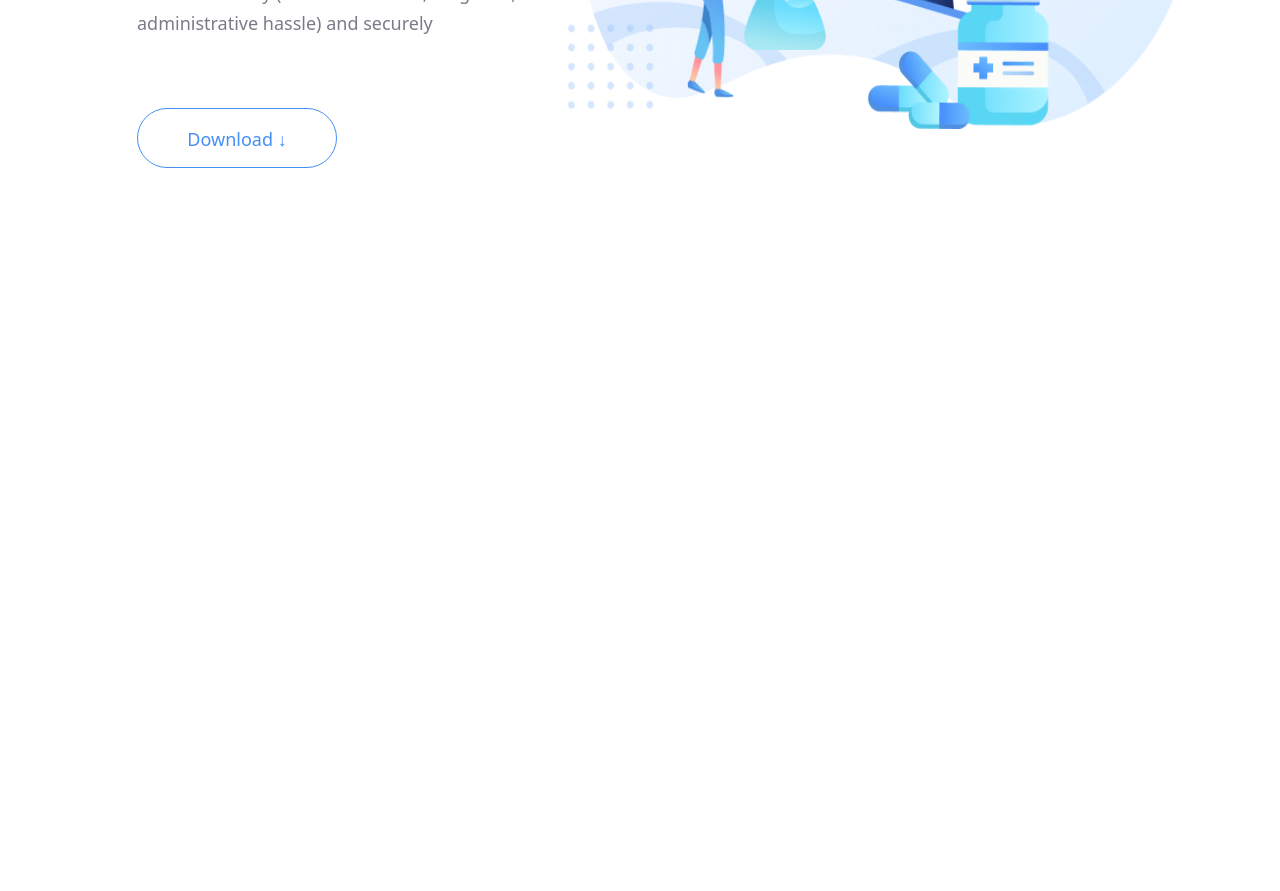
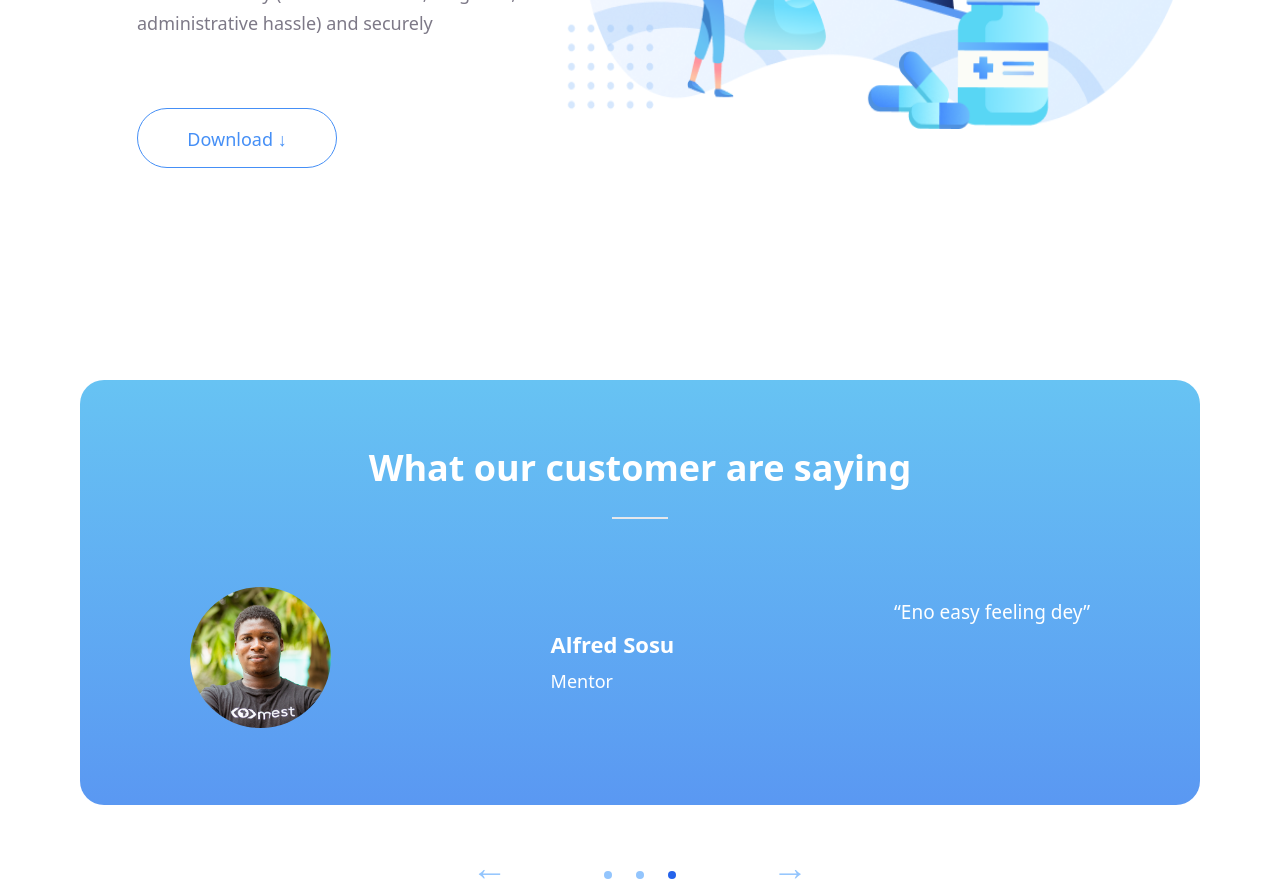
Before and after one commit to richardayikwei/Trafalgar-react, a React (Vite) app: page / in a window 1280 px wide. Shown: the part 3260-4151 px from the top of the page. Before the commit the page ends 3429 px from the top, so only its background shows below. Built offline with nearby package versions, Linux system fonts and the light colour scheme.

Commit message:
profile tablet view edit

```diff
--- a/src/App.tsx
+++ b/src/App.tsx
@@ -94,7 +94,7 @@ function App() {
           widthTitle="max-w-[254px]"
         />
       ))}
-      {/* <Profile /> */}
+      <Profile />
       {/* <section className="md:mt-[216px] container mx-auto">
         <div className="mx-auto text-center flex flex-col md:w-[462px] md:h-[84px] mt-24">
           <h1 className="text-[36px] font-bold leading-[56px]">
--- a/src/components/Profile.tsx
+++ b/src/components/Profile.tsx
@@ -37,10 +37,10 @@ const Profile = () => {
   return (
     <section className="container mx-auto hidden md:flex">
       <div
-        className="container items-center mx-auto flex flex-col mt-[251px] md:w-[1219.58px] md:h-[502px] bg-no-repeat bg-left"
+        className="container items-center mx-auto flex flex-col mt-[251px] max-w-[1219.58px] md:h-[502px] bg-no-repeat bg-left"
         // style={{ backgroundImage: `url(${assets.bgimages.element})` }}
       >
-        <div className="bg-gradient-to-b from-[#67C3F3] to-[#5A98F2] rounded-[24px] md:w-[1120px] md:h-[425px]">
+        <div className="bg-gradient-to-b from-[#67C3F3] to-[#5A98F2] rounded-[24px] md::w-[768px] lg:w-[1120px] md:h-[425px]">
           <div
             className="flex justify-center bg-no-repeat bg-right-top"
             // style={{ backgroundImage: `url(${assets.bgimages.element})` }}
@@ -54,17 +54,17 @@ const Profile = () => {
             <p className="border-b-2 w-[56px]"></p>
           </div>
 
-          <div className="flex md:flex-row flex-col items-center mt-[68px]">
+          <div className="flex md:flex-row flex-col items-center justify-around mt-[68px]">
             <div className="">
               <img
                 src={nextProfile.headshot}
                 alt="headshot"
-                className=" flex w-[141px] rounded-full md:ml-[118px]"
+                className=" flex w-[141px] rounded-full "
               />
             </div>
 
-            <div className="flex flex-col md:ml-[29px]">
-              <h1 className="text-white text-[22px] leading-[48px] font-bold md:h-[48px] md:w-[184px]">
+            <div className="flex flex-col ">
+              <h1 className="text-white text-[22px] leading-[48px] font-bold md:h-[48px] max-w-[184px]">
                 {nextProfile.name}
               </h1>
               <p className="text-white text-[18px] font-[400]">
@@ -72,13 +72,13 @@ const Profile = () => {
               </p>
             </div>
 
-            <div className="flex md:ml-[110px] font-[400px] text-white text-[19px] md:w-[420px] md:h-[120px]">
+            <div className="flex  font-[400px] text-white text-[19px] max-w-[420px] md:h-[120px]">
               <p>{nextProfile.summary}</p>
             </div>
           </div>
         </div>
 
-        <div className="container mx-auto mt-[42px] flex flex-row justify-between md:w-[336.43px]">
+        <div className="container mx-auto mt-[42px] flex flex-row justify-between max-w-[336.43px]">
           <div className="h-0 text-4xl hover:text-blue-600 text-blue-300">
             <button onClick={handleClickBackward}>&#8592;</button>
           </div>
```
